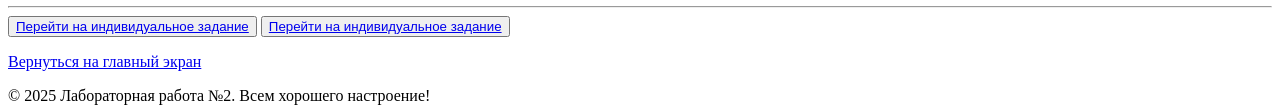
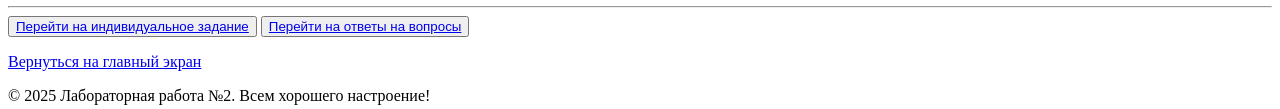
Before and after one commit to qsn4k/Web-Design, a plain HTML site: page Lab2/index.html in a window 1280 px wide. Shown: the part 513-622 px from the top of the page. Drawn offline with Linux system fonts and the light colour scheme.

Commit message:
вопрос

```diff
--- a/Lab2/index.html
+++ b/Lab2/index.html
@@ -138,7 +138,7 @@
     <hr>
 
     <button><a href = "sait2.html">Перейти на индивидуальное задание</a></button>
-    <button><a href = "sait2.html">Перейти на индивидуальное задание</a></button>
+    <button><a href = "question.html">Перейти на ответы на вопросы</a></button>
 
 </body>
 <footer>
```
